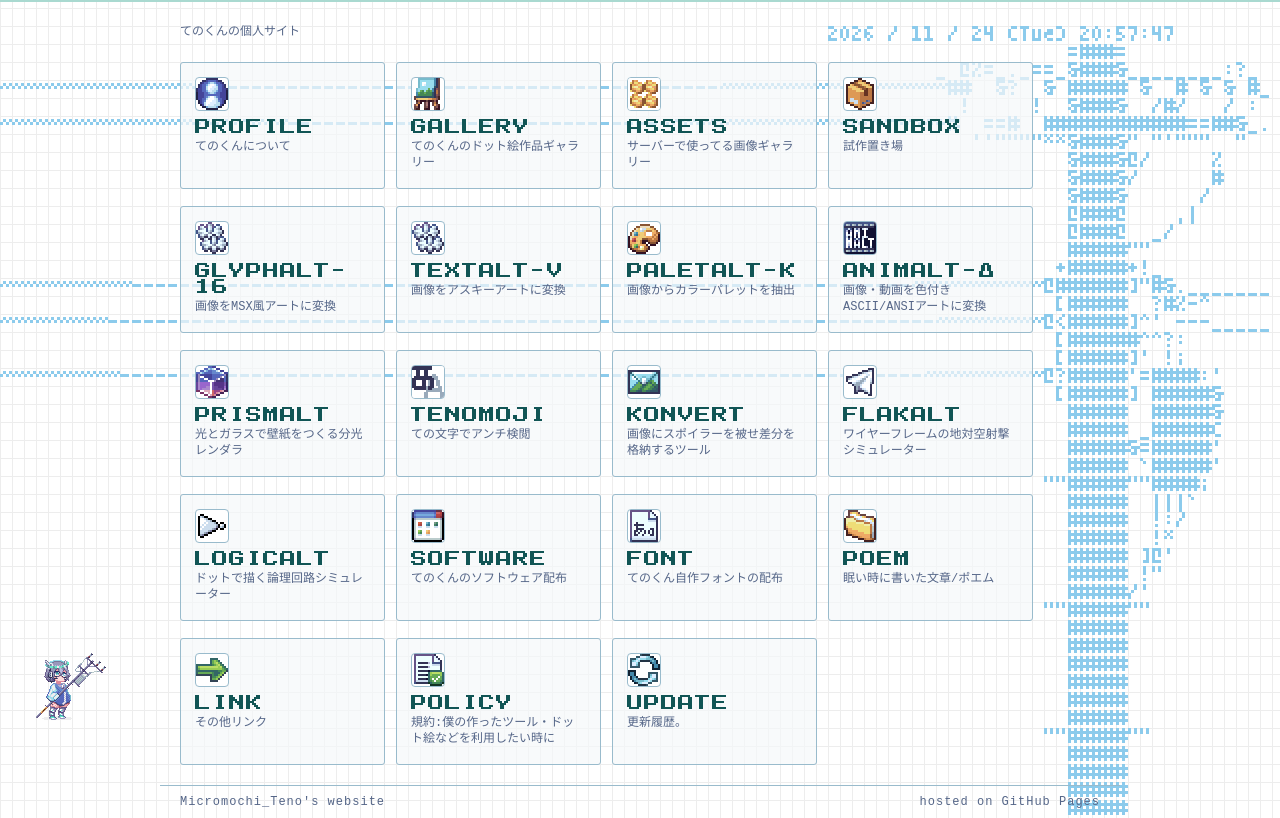
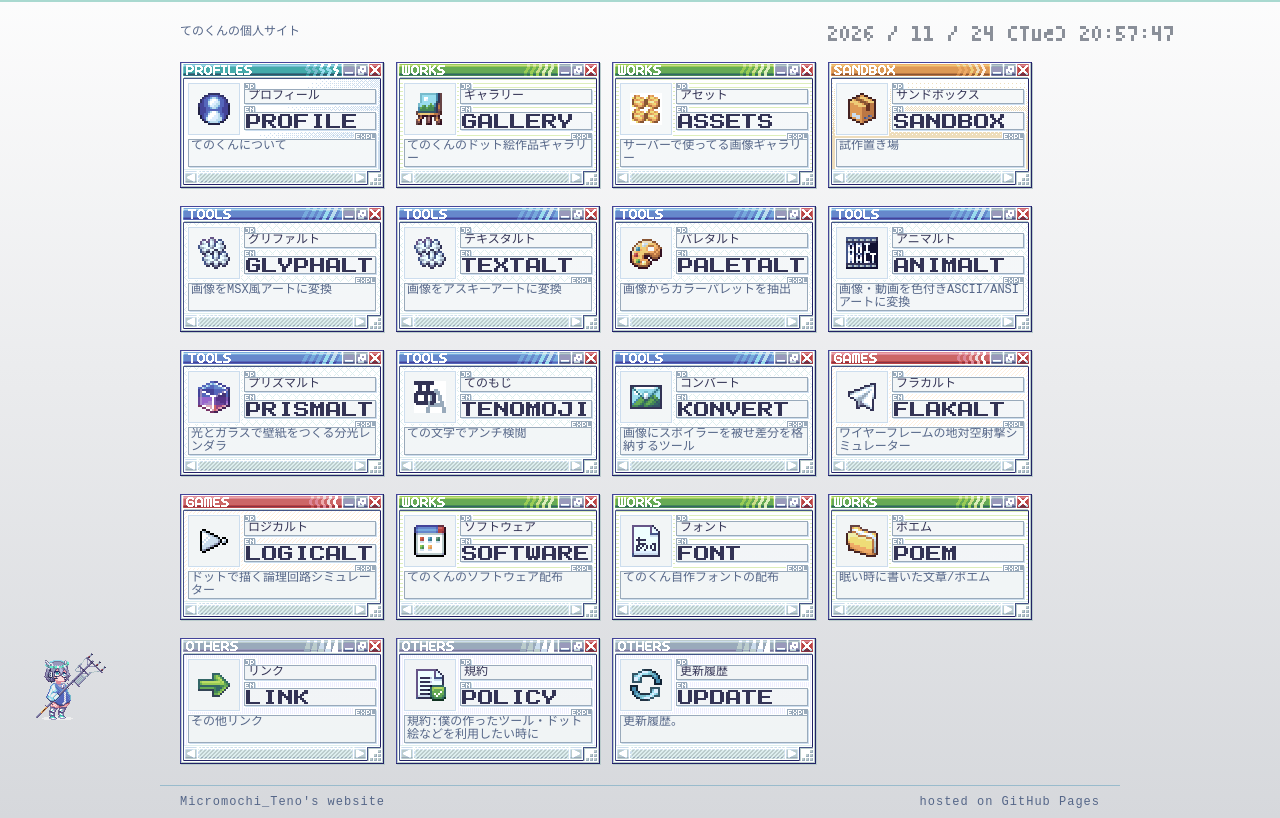
Before and after one commit to TenoMicromochi/Tenomicromochi.github.io, a plain HTML site: page contents/HOME/index.html in a window 1280 px wide. Shown: the part 64-882 px from the top of the page. Drawn offline with Linux system fonts and the light colour scheme; a web font is replaced by a local one.

Commit message:
HOME: カードを images/cards のウィンドウ画像に、背景を白〜灰のグラデーションに
- カードは 205x127 等倍。透過の窓にアイコン（16x16 の 2 倍）・日本語タイトル（マルミーニャ）・
  英語タイトル（TenoText 8x8 の 16px、色は --text）・説明を置く
- カードの種類は上部メニューのグループに合わせる（profiles / tools / games / sandbox / works / others）
- マウスを乗せると 2px 浮く
- 電柱の AA は SHOW_DENCHU で外した。背景は #ffffff → #d6d8dc、時計は #8a8f99

Co-Authored-By: Claude Opus 5.5 <noreply@anthropic.com>

```diff
--- a/contents/HOME/index.html
+++ b/contents/HOME/index.html
@@ -24,98 +24,117 @@
     <p class="home-lead"><span class="dg-lead-text">てのくんの個人サイト</span><span class="dg-clock" id="dg-clock"></span></p>
 
     <div class="home-card-grid">
-        <a class="home-card" href="/contents/PROFILE/index.html">
-            <img class="home-card-icon" src="/images/icons/profile.png" alt="">
+        <a class="home-card" data-card="profiles" href="/contents/PROFILE/index.html">
+            <img class="home-card-icon" src="/images/icons/profile.png" width="32" height="32" alt="">
+            <span class="home-card-jp">プロフィール</span>
             <span class="home-card-label">PROFILE</span>
             <span class="home-card-desc">てのくんについて</span>
         </a>
-        <a class="home-card" href="/contents/GALLERY/index.html">
-            <img class="home-card-icon" src="/images/icons/gallery.png" alt="">
+        <a class="home-card" data-card="works" href="/contents/GALLERY/index.html">
+            <img class="home-card-icon" src="/images/icons/gallery.png" width="32" height="32" alt="">
+            <span class="home-card-jp">ギャラリー</span>
             <span class="home-card-label">GALLERY</span>
             <span class="home-card-desc">てのくんのドット絵作品ギャラリー</span>
         </a>
-        <a class="home-card" href="/contents/ASSETS/index.html">
-            <img class="home-card-icon" src="/images/icons/folders.png" alt="">
+        <a class="home-card" data-card="works" href="/contents/ASSETS/index.html">
+            <img class="home-card-icon" src="/images/icons/folders.png" width="32" height="32" alt="">
+            <span class="home-card-jp">アセット</span>
             <span class="home-card-label">ASSETS</span>
             <span class="home-card-desc">サーバーで使ってる画像ギャラリー</span>
         </a>
-        <a class="home-card" href="/contents/SANDBOX/index.html">
-            <img class="home-card-icon" src="/images/icons/sandbox.png" alt="">
+        <a class="home-card" data-card="sandbox" href="/contents/SANDBOX/index.html">
+            <img class="home-card-icon" src="/images/icons/sandbox.png" width="32" height="32" alt="">
+            <span class="home-card-jp">サンドボックス</span>
             <span class="home-card-label">SANDBOX</span>
             <span class="home-card-desc">試作置き場</span>
         </a>
-        <a class="home-card" href="/contents/GLYPHALT/index.html">
-            <img class="home-card-icon" src="/images/icons/tools.png" alt="">
-            <span class="home-card-label">GLYPHALT-16</span>
+        <a class="home-card" data-card="tools" href="/contents/GLYPHALT/index.html">
+            <img class="home-card-icon" src="/images/icons/tools.png" width="32" height="32" alt="">
+            <span class="home-card-jp">グリファルト</span>
+            <span class="home-card-label">GLYPHALT</span>
             <span class="home-card-desc">画像をMSX風アートに変換</span>
         </a>
-        <a class="home-card" href="/contents/TEXTALT/index.html">
-            <img class="home-card-icon" src="/images/icons/tools.png" alt="">
-            <span class="home-card-label">TEXTALT-V</span>
+        <a class="home-card" data-card="tools" href="/contents/TEXTALT/index.html">
+            <img class="home-card-icon" src="/images/icons/tools.png" width="32" height="32" alt="">
+            <span class="home-card-jp">テキスタルト</span>
+            <span class="home-card-label">TEXTALT</span>
             <span class="home-card-desc">画像をアスキーアートに変換</span>
         </a>
-        <a class="home-card" href="/contents/PALETALT/index.html">
-            <img class="home-card-icon" src="/images/icons/paletalt.png" alt="">
-            <span class="home-card-label">PALETALT-K</span>
+        <a class="home-card" data-card="tools" href="/contents/PALETALT/index.html">
+            <img class="home-card-icon" src="/images/icons/paletalt.png" width="32" height="32" alt="">
+            <span class="home-card-jp">パレタルト</span>
+            <span class="home-card-label">PALETALT</span>
             <span class="home-card-desc">画像からカラーパレットを抽出</span>
         </a>
-        <a class="home-card" href="/contents/ANIMALT/index.html">
-            <img class="home-card-icon" src="/images/icons/animalt.png" alt="">
-            <span class="home-card-label">ANIMALT-Δ</span>
+        <a class="home-card" data-card="tools" href="/contents/ANIMALT/index.html">
+            <img class="home-card-icon" src="/images/icons/animalt.png" width="32" height="32" alt="">
+            <span class="home-card-jp">アニマルト</span>
+            <span class="home-card-label">ANIMALT</span>
             <span class="home-card-desc">画像・動画を色付きASCII/ANSIアートに変換</span>
         </a>
-        <a class="home-card" href="/contents/PRISMALT/index.html">
-            <img class="home-card-icon" src="/images/icons/prismalt.png" alt="">
+        <a class="home-card" data-card="tools" href="/contents/PRISMALT/index.html">
+            <img class="home-card-icon" src="/images/icons/prismalt.png" width="32" height="32" alt="">
+            <span class="home-card-jp">プリズマルト</span>
             <span class="home-card-label">PRISMALT</span>
             <span class="home-card-desc">光とガラスで壁紙をつくる分光レンダラ</span>
         </a>
-        <a class="home-card" href="/contents/TENOMOJI/index.html">
-            <img class="home-card-icon" src="/images/icons/tenomoji.png" alt="">
+        <a class="home-card" data-card="tools" href="/contents/TENOMOJI/index.html">
+            <img class="home-card-icon" src="/images/icons/tenomoji.png" width="32" height="32" alt="">
+            <span class="home-card-jp">てのもじ</span>
             <span class="home-card-label">TENOMOJI</span>
             <span class="home-card-desc">ての文字でアンチ検閲</span>
         </a>
-        <a class="home-card" href="/contents/KONVERT/index.html">
-            <img class="home-card-icon" src="/images/icons/konvert.png" alt="">
+        <a class="home-card" data-card="tools" href="/contents/KONVERT/index.html">
+            <img class="home-card-icon" src="/images/icons/konvert.png" width="32" height="32" alt="">
+            <span class="home-card-jp">コンバート</span>
             <span class="home-card-label">KONVERT</span>
             <span class="home-card-desc">画像にスポイラーを被せ差分を格納するツール</span>
         </a>
-        <a class="home-card" href="/contents/FLAKALT/index.html">
-            <img class="home-card-icon" src="/images/icons/flight.png" alt="">
+        <a class="home-card" data-card="games" href="/contents/FLAKALT/index.html">
+            <img class="home-card-icon" src="/images/icons/flight.png" width="32" height="32" alt="">
+            <span class="home-card-jp">フラカルト</span>
             <span class="home-card-label">FLAKALT</span>
             <span class="home-card-desc">ワイヤーフレームの地対空射撃シミュレーター</span>
         </a>
-        <a class="home-card" href="/contents/LOGICALT/index.html">
-            <img class="home-card-icon" src="/images/icons/logic.png" alt="">
+        <a class="home-card" data-card="games" href="/contents/LOGICALT/index.html">
+            <img class="home-card-icon" src="/images/icons/logic.png" width="32" height="32" alt="">
+            <span class="home-card-jp">ロジカルト</span>
             <span class="home-card-label">LOGICALT</span>
             <span class="home-card-desc">ドットで描く論理回路シミュレーター</span>
         </a>
-        <a class="home-card" href="/contents/SOFTWARE/index.html">
-            <img class="home-card-icon" src="/images/icons/software.png" alt="">
+        <a class="home-card" data-card="works" href="/contents/SOFTWARE/index.html">
+            <img class="home-card-icon" src="/images/icons/software.png" width="32" height="32" alt="">
+            <span class="home-card-jp">ソフトウェア</span>
             <span class="home-card-label">SOFTWARE</span>
             <span class="home-card-desc">てのくんのソフトウェア配布</span>
         </a>
-        <a class="home-card" href="/contents/FONT/index.html">
-            <img class="home-card-icon" src="/images/icons/fonts.png" alt="">
+        <a class="home-card" data-card="works" href="/contents/FONT/index.html">
+            <img class="home-card-icon" src="/images/icons/fonts.png" width="32" height="32" alt="">
+            <span class="home-card-jp">フォント</span>
             <span class="home-card-label">FONT</span>
             <span class="home-card-desc">てのくん自作フォントの配布</span>
         </a>
-        <a class="home-card" href="/contents/POEM/index.html">
-            <img class="home-card-icon" src="/images/icons/folder.png" alt="">
+        <a class="home-card" data-card="works" href="/contents/POEM/index.html">
+            <img class="home-card-icon" src="/images/icons/folder.png" width="32" height="32" alt="">
+            <span class="home-card-jp">ポエム</span>
             <span class="home-card-label">POEM</span>
             <span class="home-card-desc">眠い時に書いた文章/ポエム</span>
         </a>
-        <a class="home-card" href="/contents/LINKS/index.html">
-            <img class="home-card-icon" src="/images/icons/link.png" alt="">
+        <a class="home-card" data-card="others" href="/contents/LINKS/index.html">
+            <img class="home-card-icon" src="/images/icons/link.png" width="32" height="32" alt="">
+            <span class="home-card-jp">リンク</span>
             <span class="home-card-label">LINK</span>
             <span class="home-card-desc">その他リンク</span>
         </a>
-        <a class="home-card" href="/contents/POLICY/index.html">
-            <img class="home-card-icon" src="/images/icons/policy.png" alt="">
+        <a class="home-card" data-card="others" href="/contents/POLICY/index.html">
+            <img class="home-card-icon" src="/images/icons/policy.png" width="32" height="32" alt="">
+            <span class="home-card-jp">規約</span>
             <span class="home-card-label">POLICY</span>
             <span class="home-card-desc">規約:僕の作ったツール・ドット絵などを利用したい時に</span>
         </a>
-        <a class="home-card" href="/contents/UPDATE/index.html">
-            <img class="home-card-icon" src="/images/icons/update.png" alt="">
+        <a class="home-card" data-card="others" href="/contents/UPDATE/index.html">
+            <img class="home-card-icon" src="/images/icons/update.png" width="32" height="32" alt="">
+            <span class="home-card-jp">更新履歴</span>
             <span class="home-card-label">UPDATE</span>
             <span class="home-card-desc">更新履歴。</span>
         </a>
--- a/contents/HOME/script.js
+++ b/contents/HOME/script.js
@@ -1,6 +1,8 @@
-// HOME：背景の電柱 AA（TenoText 3x6 18px / 水色 / グリッド / そよ風）、時計、カードのマス揃え、アバターの pupi とハート
+// HOME：時計、カードのマス揃え（見えない 12x18 のマス）、アバターの pupi とハート
+// 電柱の AA（TenoText 3x6 18px / そよ風）は SHOW_DENCHU で出し入れする。今は出さない（カードの裏がごちゃつくため）
 // 電線は碍子（X の右端）から画面の左端までを1径間とみなし、真ん中が一番低い放物線
 (() => {
+  const SHOW_DENCHU = false;
   const FONT = { family: 'TenoText 3x6', size: 18 };
   const WIND = { center: 2.0, amp: 0.9, speed: 0.9 };   // CALM
   const LEVEL_TOP = ['~', '-', '_', ' '];
@@ -13,10 +15,12 @@
   let clockAt = null;   // { row, col } 画面のマス。null なら出さない
 
   async function init() {
-    const txt = await (await fetch('aa_source.txt')).text();
-    base = txt.replace(/\r/g, '').split('\n');
-    while (base.length && base[base.length - 1].trim() === '') base.pop();
-    cols = Math.max(...base.map(l => l.length));
+    if (SHOW_DENCHU) {
+      const txt = await (await fetch('aa_source.txt')).text();
+      base = txt.replace(/\r/g, '').split('\n');
+      while (base.length && base[base.length - 1].trim() === '') base.pop();
+    }
+    cols = base.length ? Math.max(...base.map(l => l.length)) : 0;
     base = base.map(l => l.padEnd(cols, ' '));
     base.forEach((l, r) => {
       const m = l.match(/^X+/);
@@ -110,7 +114,7 @@
     placeClock();
   }
   function baseRow(r) {
-    if (r < 0) return '';
+    if (r < 0 || !base.length) return '';
     if (r < base.length) return base[r];
     const p = 7, start = base.length - p;
     return base[start + ((r - base.length) % p)];
--- a/contents/HOME/style.css
+++ b/contents/HOME/style.css
@@ -42,51 +42,87 @@ body {
     line-height: 20px;
 }
 
+/* ── カード：images/cards/<種類>.png（205x127）を等倍で敷き、透過の窓に中身を置く ──
+   窓の位置（画像の実測）：アイコン 9,22 50x50 / JP 65,28 130x13 / EN 65,51 130x16 / EXPL 9,78 186x26
+   種類は data-card（profiles / tools / games / sandbox / works / others） */
 .home-card-grid {
     display: grid;
-    grid-template-columns: repeat(auto-fill, minmax(200px, 1fr));
+    grid-template-columns: repeat(auto-fill, 205px);
+    justify-content: center;
     gap: 14px;
 }
 
 .home-card {
-    display: flex;
-    flex-direction: column;
-    gap: 6px;
-    padding: 14px;
+    position: relative;
+    display: block;
+    width: 205px;
+    height: 127px;
     text-decoration: none;
-    /* 背景の透明度（--panel #f5f8fa を透かす。枠線と文字は透かさない） */
-    --card-a: 0.7;
-    background: rgba(245, 248, 250, var(--card-a));
-    border: 1px solid var(--border);
-    border-radius: var(--radius);
     color: var(--text);
-    transition: border-color 0.1s, box-shadow 0.1s;
+    background: url('/images/cards/tools.png') 0 0 / 205px 127px no-repeat;
+    image-rendering: crisp-edges;
+    image-rendering: pixelated;
 }
-.home-card:hover {
-    border-color: var(--accent);
-    box-shadow: 0 2px 8px rgba(34, 119, 119, 0.15);
-}
+.home-card[data-card="profiles"] { background-image: url('/images/cards/profiles.png'); }
+.home-card[data-card="games"]    { background-image: url('/images/cards/games.png'); }
+.home-card[data-card="sandbox"]  { background-image: url('/images/cards/sandbox.png'); }
+.home-card[data-card="works"]    { background-image: url('/images/cards/works.png'); }
+.home-card[data-card="others"]   { background-image: url('/images/cards/others.png'); }
+.home-card:hover { top: -2px; }   /* マウスを乗せると 2px 浮く */
 
+/* アイコン：16x16 を 2 倍の 32x32、50x50 の窓の中央（9 + 9, 22 + 9） */
 .home-card-icon {
-    box-sizing: content-box;   /* 中身が 32px（icons は 16x16 の 2 倍、TENOKUN は 1 倍） */
-    width: 32px;
-    height: 32px;
-    object-fit: contain;
-    background: #fff;
-    border: 1px solid var(--border);
-    border-radius: 4px;
+    position: absolute;
+    left: 9px; top: 22px;
+    box-sizing: content-box;   /* 中身 32px + 余白 9px = 窓の 50px */
+    width: 32px; height: 32px;
+    padding: 9px;
+    background: rgba(245, 248, 250, 0.85);
+    image-rendering: crisp-edges;
     image-rendering: pixelated;
 }
 
-.home-card-label {
-    font-family: 'TenoText 8x8', var(--font-mono);
-    font-size: 16px;
-    color: var(--accent2);
-    letter-spacing: 1px;
+.home-card-jp,
+.home-card-label,
+.home-card-desc {
+    position: absolute;
+    box-sizing: border-box;
+    overflow: hidden;
+    white-space: nowrap;
+    background: rgba(245, 248, 250, 0.85);
+    -webkit-font-smoothing: none;
 }
 
+/* 日本語タイトル：マルミーニャ 12px */
+.home-card-jp {
+    left: 65px; top: 28px; width: 130px; height: 13px;
+    padding: 0 3px;
+    font-family: var(--font-body);
+    font-size: 12px;
+    line-height: 13px;
+    color: var(--text);
+}
+
+/* 英語タイトル：TenoText 8x8 の 2 倍 16px */
+.home-card-label {
+    /* 窓は 51px からだが、字面を合わせるため文字だけ 1px 上。地は窓の 51px から（枠線にかぶせない） */
+    left: 65px; top: 50px; width: 130px; height: 17px;
+    background: linear-gradient(rgba(245, 248, 250, 0.85), rgba(245, 248, 250, 0.85)) 0 1px / 100% 16px no-repeat;
+    padding: 0 1px;   /* 1 文字 16px。8 文字 = 128px で窓の 130px にちょうど入る */
+    font-family: var(--font-heading);
+    font-size: 16px;
+    line-height: 16px;
+    color: var(--text);   /* #333355。色の見比べで決めた */
+}
+
+/* 説明：マルミーニャ 12px、2 行まで */
 .home-card-desc {
+    left: 9px; top: 78px; width: 186px; height: 26px;
+    padding: 0 2px;
+    font-family: var(--font-body);
     font-size: 12px;
+    line-height: 13px;
+    white-space: normal;
     color: var(--sub);
 }
 
@@ -103,23 +139,19 @@ footer {
     margin: 0 auto;
 }
 
-/* ── 背景：電柱の AA とグリッド（script.js が描く） ──
-   文字は TenoText 3x6 の 18px（3 倍）。1 マス 12x18。
-   電線は碍子から画面の左端までたるみ、風で揺れる */
+/* ── 背景：上の白から下の灰色へのグラデーション ──
+   高さは script.js がページの高さに合わせるので、グラデーションはページ全体にかかる。
+   1 マス 12x18（TenoText 3x6 の 18px）。カードと時計の文字はこのマスに揃う（script.js）。
+   電柱の AA は script.js の SHOW_DENCHU で出し入れ */
 #denchu-bg {
-    --dg-grid: #ededed;
-    --dg-ink: #8ccbec;
+    --dg-ink: #8a8f99;   /* 時計（と電柱を出すときの AA）の色 */
     --dg-cw: 12px;
     --dg-ch: 18px;
     /* ページと一緒にスクロールする。高さは script.js がページの高さに合わせる */
     position: absolute; left: 0; top: 0; width: 100%; height: 100vh;
     z-index: -1; overflow: hidden;
     pointer-events: none;
-    background-color: #ffffff;
-    background-image:
-        linear-gradient(to right, var(--dg-grid) 1px, transparent 1px),
-        linear-gradient(to bottom, var(--dg-grid) 1px, transparent 1px);
-    background-size: var(--dg-cw) var(--dg-ch);
+    background: linear-gradient(to bottom, #ffffff, #d6d8dc);
 }
 #denchu-aa {
     position: absolute; left: 0; margin: 0;
```
Also changed, not shown: images/cards/games.png (added), images/cards/others.png (added), images/cards/profiles.png (added), images/cards/sandbox.png (added), images/cards/tools.png (added), images/cards/works.png (added).
